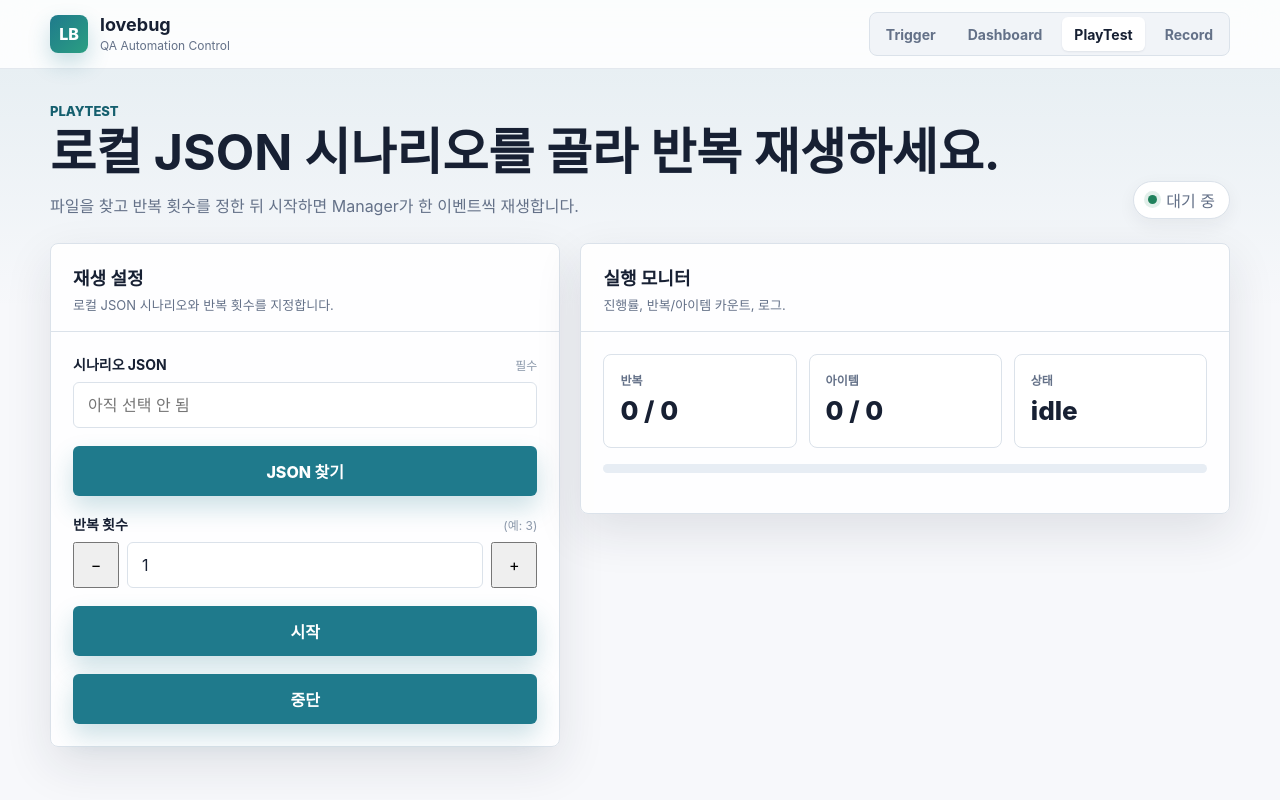
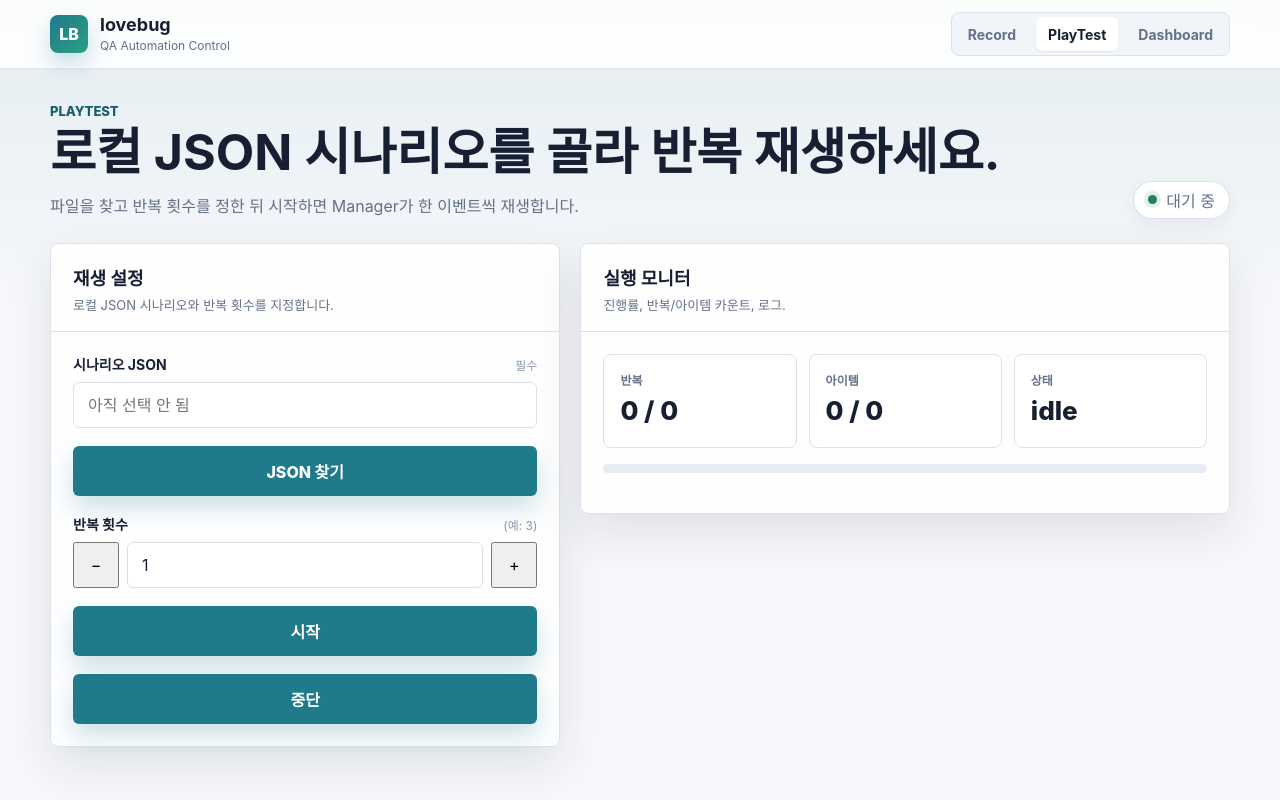
Before and after one commit to Park323/modac-with-love-bug, an Electron app: page ui/playtest/index.html in a window 1280 px wide. Drawn offline with Linux system fonts and the light colour scheme.

Commit message:
feat: reorder nav (Record, PlayTest, Dashboard); remove Trigger menu link

```diff
--- a/ui/playtest/index.html
+++ b/ui/playtest/index.html
@@ -18,10 +18,9 @@
             </div>
           </div>
           <nav class="nav" aria-label="lovebug 화면 이동">
-            <a class="nav__link" href="../trigger/">Trigger</a>
+            <a class="nav__link" href="../record/">Record</a>
+            <a class="nav__link" href="../playtest/" aria-current="page">PlayTest</a>
             <a class="nav__link" href="../dashboard/">Dashboard</a>
-            <a class="nav__link" href="../playtest/" aria-current="page">PlayTest</a>
-            <a class="nav__link" href="../record/">Record</a>
           </nav>
         </div>
       </header>
```
Also changed, not shown: ui/dashboard/index.html (+2 -2 lines), ui/record/index.html (+2 -3 lines), ui/trigger/index.html (+2 -2 lines).
